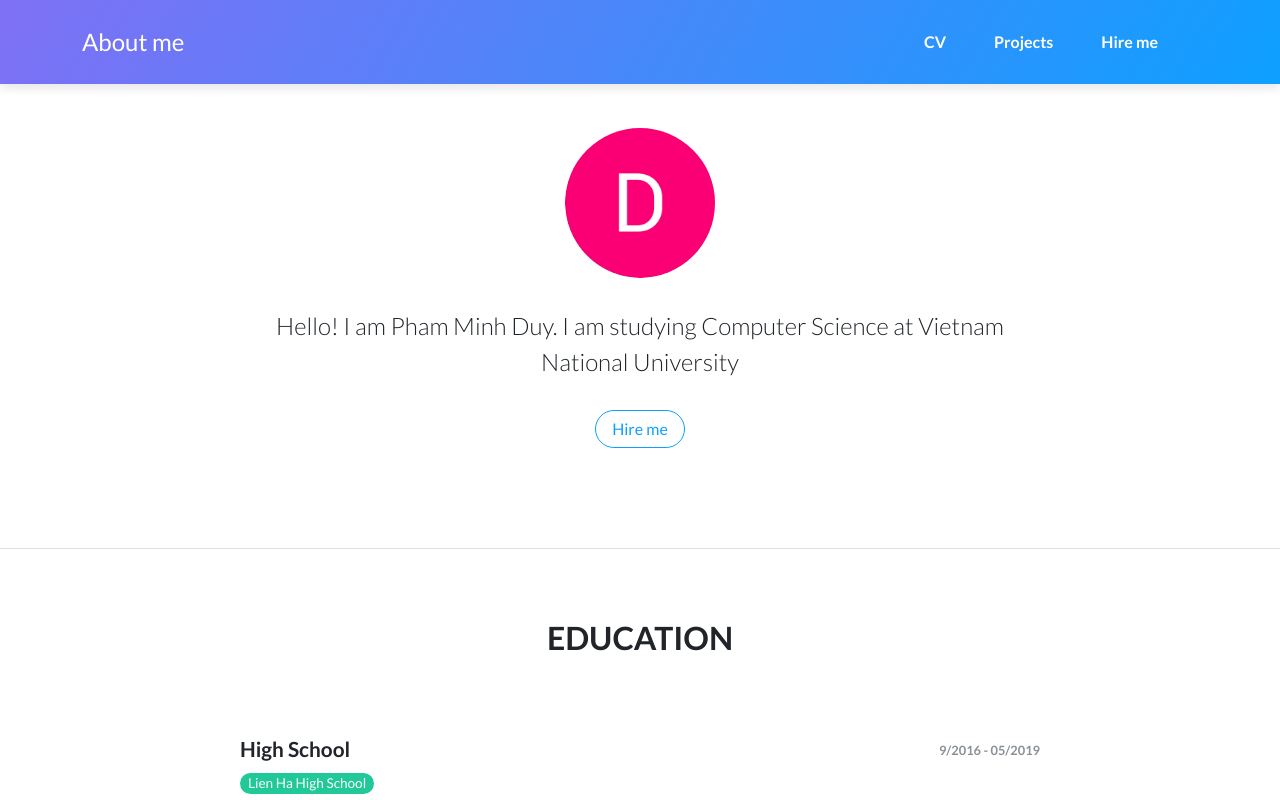
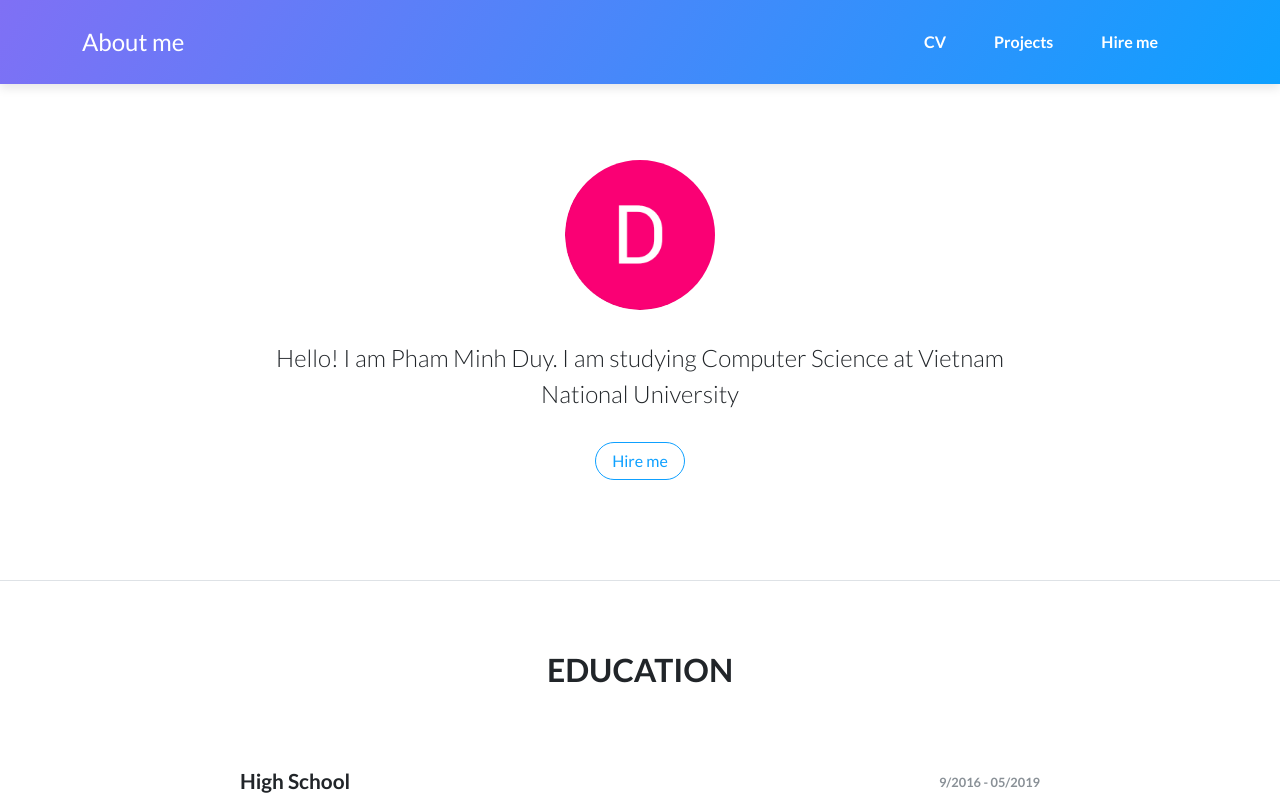
Before and after one commit to duypham312/cv, a React (Create React App) app: page / in a window 1280 px wide. Shown: the top 800 px of the page. Built offline with nearby package versions, Linux system fonts and the light colour scheme.

Commit message:
Optimized

```diff
--- a/src/components/CV.js
+++ b/src/components/CV.js
@@ -7,7 +7,7 @@ class CV extends Component {
         return (
             <div>
                 <div className="page cv-page">
-                    <section className="portfolio-block block-intro border-bottom" style={{paddingTop: '10vw'}}>
+                    <section className="portfolio-block block-intro border-bottom" style={{paddingTop: '10rem'}}>
                         <div className="container">
                             <div className="avatar" style={{backgroundImage: `url(${Avatar})`}} />
                             <div className="about-me">
--- a/src/components/HireMe.js
+++ b/src/components/HireMe.js
@@ -4,7 +4,7 @@ class HireMe extends Component {
     render() {
         return (
             <div>
-                <div className="page hire-me-page" style={{paddingTop: '4vw'}}>
+                <div className="page hire-me-page" style={{paddingTop: '5rem'}}>
                     <section className="portfolio-block hire-me">
                         <div className="container">
                             <div className="heading">
```
